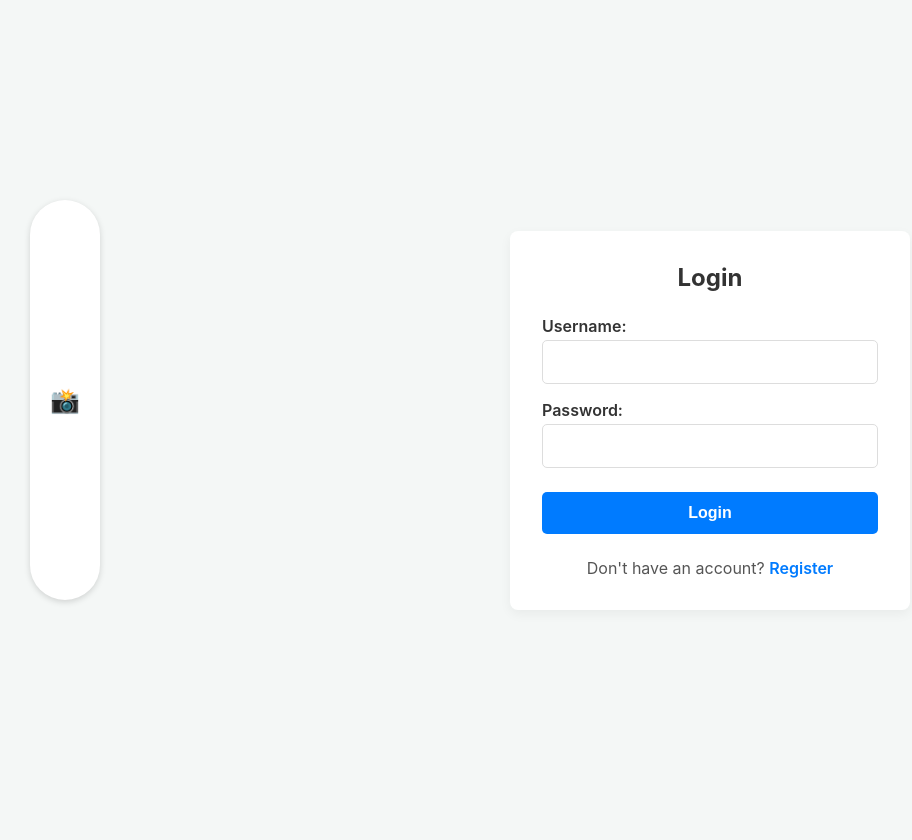
After one commit to LEGENDFVRYz/polycast-thesis, a Flask app: page /login in a window 1280 px wide. The commit adds this page. Shown: the whole page, without its empty margins (0-912 px from the left). Run offline with Flask 3, Linux system fonts and the light colour scheme.

Commit message:
feat(auth): basic auth setup and initial design

```diff
--- /dev/null
+++ b/auth.py
@@ -0,0 +1,39 @@
+import sqlite3
+import bcrypt
+
+DB_PATH = "auth.db"
+
+def init_auth_db():
+    """Create the database and admins table if not exists."""
+    with sqlite3.connect(DB_PATH) as conn:
+        conn.execute("""
+        CREATE TABLE IF NOT EXISTS admins (
+            id INTEGER PRIMARY KEY AUTOINCREMENT,
+            username TEXT UNIQUE NOT NULL,
+            password_hash TEXT NOT NULL
+        );
+        """)
+        conn.commit()
+
+
+def register_admin(username, password):
+    """Register a new admin account (returns True if successful)."""
+    password_hash = bcrypt.hashpw(password.encode('utf-8'), bcrypt.gensalt())
+
+    try:
+        with sqlite3.connect(DB_PATH) as conn:
+            conn.execute("INSERT INTO admins (username, password_hash) VALUES (?, ?)",
+                         (username, password_hash))
+            conn.commit()
+        return True
+    except sqlite3.IntegrityError:
+        return False  # username already exists
+
+
+def verify_admin(username, password):
+    """Check if the username/password is valid."""
+    with sqlite3.connect(DB_PATH) as conn:
+        row = conn.execute("SELECT password_hash FROM admins WHERE username = ?", (username,)).fetchone()
+        if row and bcrypt.checkpw(password.encode('utf-8'), row[0]):
+            return True
+        return False
--- /dev/null
+++ b/static/css/login.css
@@ -0,0 +1,98 @@
+body {
+    font-family: -apple-system, BlinkMacSystemFont, "Segoe UI", Roboto, "Helvetica Neue", Arial, sans-serif;
+    background-color: #f4f7f6;
+    display: flex;
+    justify-content: center;
+    align-items: center;
+    min-height: 100vh;
+    margin: 0;
+    padding: 20px;
+    box-sizing: border-box;
+}
+
+.login-ctn {
+    display: flex;
+    align-items: center;
+    justify-content: center;
+    flex: 1;
+
+    .login-wrapper {
+        background-color: #ffffff;
+        padding: 2rem;
+        border-radius: 8px;
+        box-shadow: 0 4px 12px rgba(0, 0, 0, 0.05);
+        width: 100%;
+        max-width: 400px;
+        box-sizing: border-box;
+
+        h2 {
+            text-align: center;
+            color: #333;
+            margin-top: 0;
+            margin-bottom: 1.5rem;
+        }
+
+        form {
+                br {
+                display: none;
+            }
+
+            label {
+                display: block;
+                font-weight: 600;
+                margin-bottom: 0.25rem;
+            }
+
+            input[type="text"],
+            input[type="password"] {
+                width: 100%;
+                padding: 12px;
+                border: 1px solid #ddd;
+                border-radius: 5px;
+                box-sizing: border-box;
+                font-size: 1rem;
+                margin-bottom: 1rem;
+
+                &:focus {
+                    outline: none;
+                    border-color: #007bff;
+                    box-shadow: 0 0 0 2px rgba(0, 123, 255, 0.2);
+                }
+            }
+
+            button[type="submit"] {
+                width: 100%;
+                padding: 12px;
+                background-color: #007bff;
+                color: white;
+                border: none;
+                border-radius: 5px;
+                font-size: 1rem;
+                font-weight: 600;
+                cursor: pointer;
+                transition: background-color 0.2s ease;
+                margin-top: 0.5rem;
+
+                &:hover {
+                    background-color: #0056b3;
+                }
+            }
+        }
+
+        p {
+            text-align: center;
+            margin-top: 1.5rem;
+            color: #555;
+
+            a {
+                color: #007bff;
+                text-decoration: none;
+                font-weight: 600;
+
+                &:hover {
+                    text-decoration: underline;
+                }
+            }
+        }
+    }
+}
--- /dev/null
+++ b/templates/login.html
@@ -0,0 +1,23 @@
+{% extends "base.html" %}
+
+{% block extra_css %}
+<link rel="stylesheet" href="{{ url_for('static', filename='css/login.css') }}">
+{% endblock %}
+
+{% block content %}
+    <div class="login-ctn">
+        <div class="login-wrapper">
+            <h2>Login</h2>
+            <form method="POST">
+                <label>Username:</label><br>
+                <input type="text" name="username" required><br>
+                <label>Password:</label><br>
+                <input type="password" name="password" required><br><br>
+                <button type="submit">Login</button>
+            </form>
+            <p>Don't have an account? <a href="/register">Register</a></p>
+        </div>
+
+    </div>
+
+{% endblock %}
--- a/webserver.py
+++ b/webserver.py
@@ -1,11 +1,15 @@
 import os
-from flask import Flask, Response, render_template, redirect, url_for
+from flask import Flask, Response, render_template, redirect, url_for, request, session
+from auth import init_auth_db, register_admin, verify_admin
 from werkzeug.utils import secure_filename
 from image_processing import generate_frames
 from config import BROWSER_WS_PORT
 
 app = Flask(__name__, template_folder="templates")
+app.secret_key = "polycast-creator_BatsiKuruSyaniOmit"
+
 GALLERY_PATH = os.path.join(app.static_folder, 'gallery_images')
+init_auth_db()
 
 
 @app.route("/")
@@ -15,11 +19,42 @@ def index():
 
 @app.route("/admin")
 def admin_page():
+    if "user" not in session:
+        return redirect(url_for("login_page"))
     return render_template("admin.html", ws_port=BROWSER_WS_PORT)
 
 @app.route("/client")
 def client_page():
     return render_template("client.html", ws_port=BROWSER_WS_PORT)
+
+@app.route("/register", methods=["GET", "POST"])
+def register_page():
+    if request.method == "POST":
+        username = request.form["username"]
+        password = request.form["password"]
+        if register_admin(username, password):
+            return redirect(url_for("login_page"))
+        else:
+            return "Username already exists!"
+    return render_template("register.html")
+
+@app.route("/login", methods=["GET", "POST"])
+def login_page():
+    if request.method == "POST":
+        username = request.form["username"]
+        password = request.form["password"]
+        if verify_admin(username, password):
+            session["user"] = username
+            return redirect(url_for("admin_page"))
+        else:
+            return "Invalid username or password"
+    return render_template("login.html")
+
+@app.route("/logout")
+def logout_page():
+    session.pop("user", None)
+    return redirect(url_for("login_page"))
+
 
 
 @app.route("/gallery")
@@ -41,7 +76,6 @@ def gallery_page():
         ws_port=BROWSER_WS_PORT,
         folders=folders  # <-- Pass the list of folders to the template
     )
-
 
 @app.route("/gallery/<string:foldername>")
 def gallery_folder(foldername):
@@ -75,6 +109,7 @@ def gallery_folder(foldername):
     )
 
 
+
 @app.route("/stream")
 def stream_page():
     return render_template("stream.html", ws_port=BROWSER_WS_PORT)
```
Also changed, not shown: templates/admin.html (+32 -2 lines), templates/register.html (added, +19 -0 lines), static/css/register.css (added).
